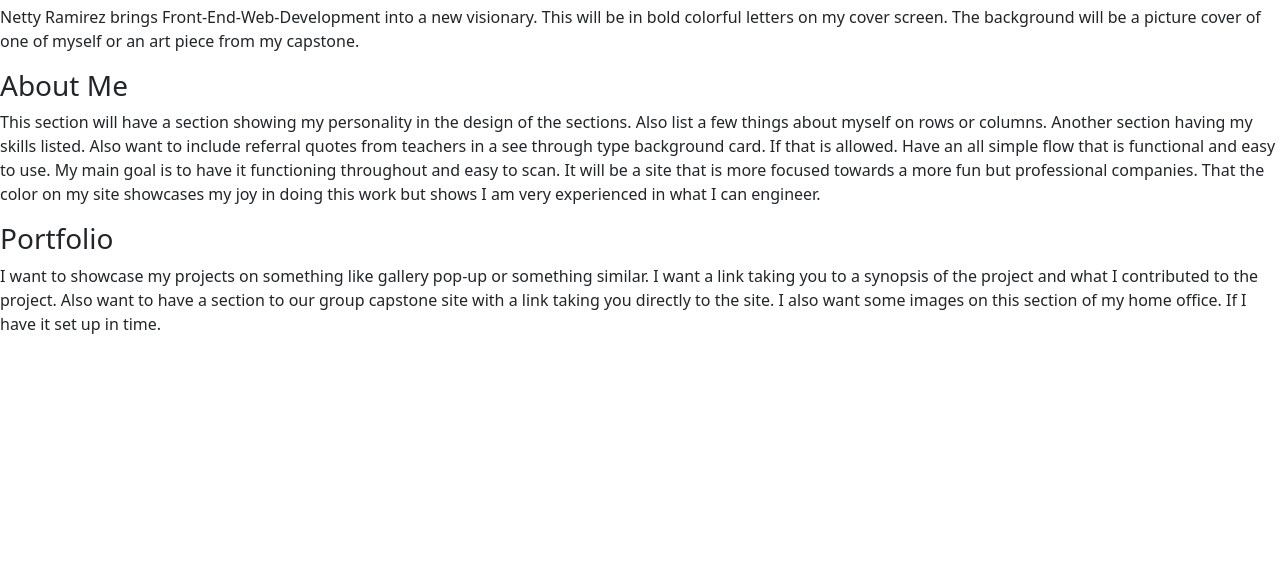
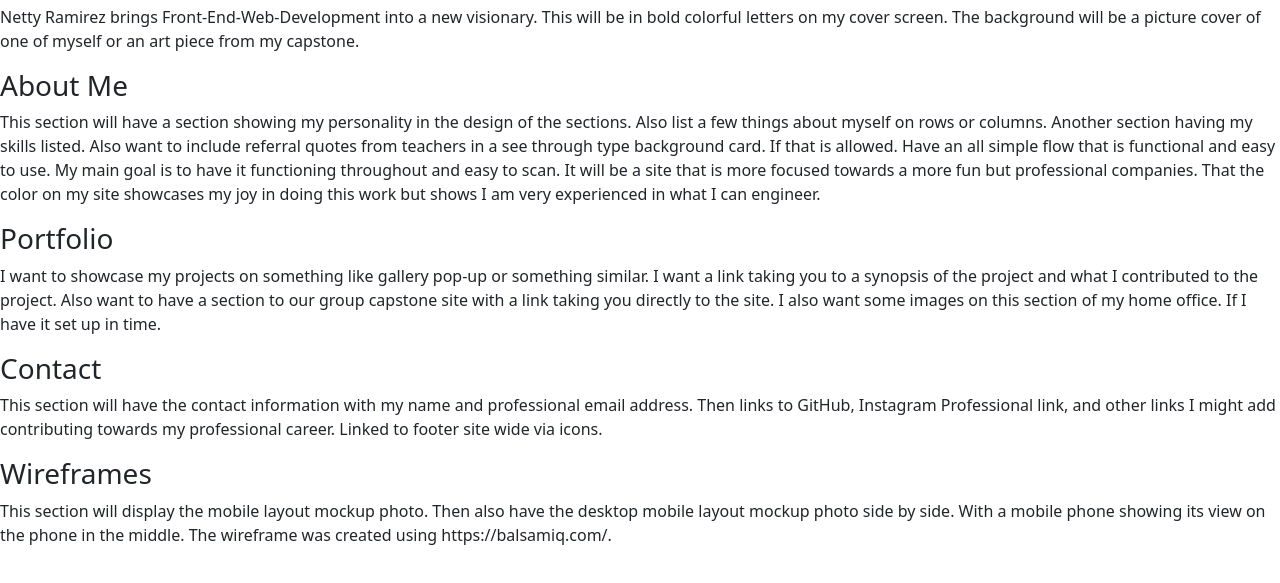
Before and after one commit to nramirez40/my-pwp-netty, a plain HTML site: page public_html/documentation/milestone-2.html in a window 1280 px wide. Shown: the part 93-676 px from the top of the page. Drawn offline with nearby package versions, Linux system fonts and the light colour scheme.

Commit message:
added contact and wireframe section-stopping my eyes hurt

```diff
--- a/public_html/documentation/milestone-2.html
+++ b/public_html/documentation/milestone-2.html
@@ -41,16 +41,21 @@
     set up in time.
 </p>
 
+<!-- Contact -->
+<h3>Contact</h3>
+<p>
+    This section will have the contact information with my name and  professional email address. Then links to GitHub,
+    Instagram Professional link, and other links I might add contributing towards my professional career. Linked to footer
+    site wide via icons.
+</p>
 
-
-
-
-
-
-
-
-<!-- Contact -->
-
+<!-- Wireframes -->
+<h3>Wireframes</h3>
+<p>
+    This section will display the mobile layout mockup photo. Then also have the desktop mobile layout mockup photo side
+    by side. With a mobile phone showing its view on the phone in the middle. The wireframe was created using
+    https://balsamiq.com/.
+</p>
 
 
 <script src="https://cdn.jsdelivr.net/npm/bootstrap@5.1.3/dist/js/bootstrap.bundle.min.js" integrity="sha384-ka7Sk0Gln4gmtz2MlQnikT1wXgYsOg+OMhuP+IlRH9sENBO0LRn5q+8nbTov4+1p" crossorigin="anonymous"></script>
```
